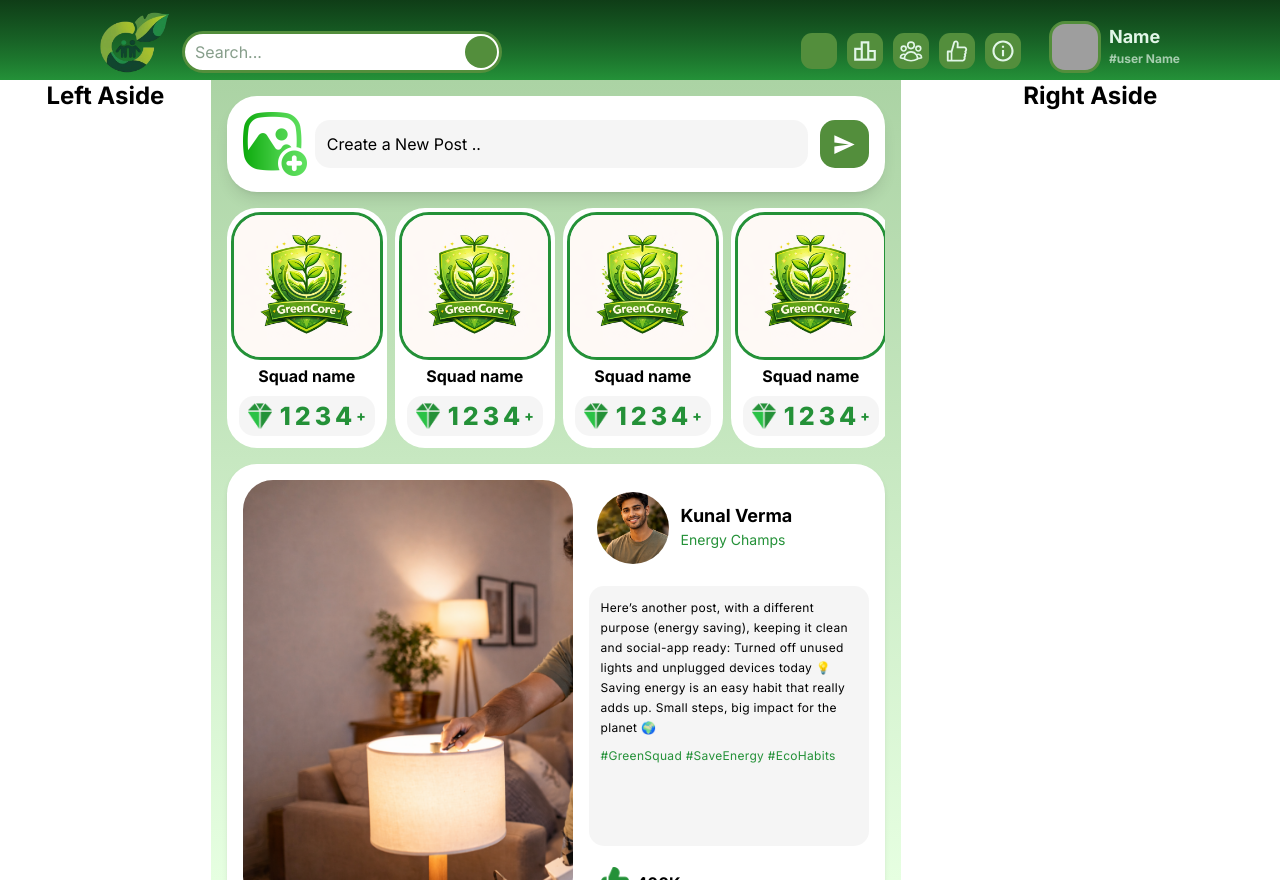
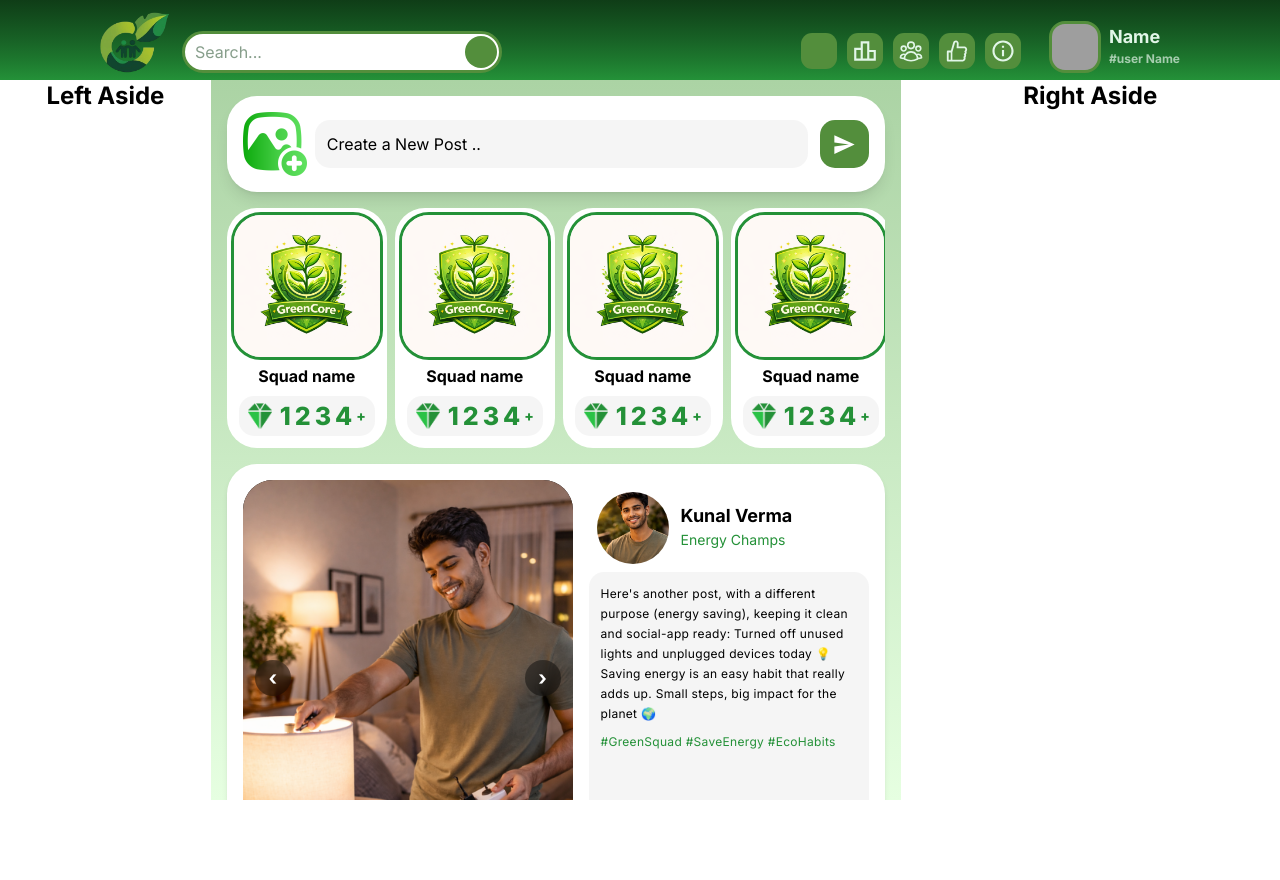
Before and after one commit to tripathy005/greenSquadApp, a React (Vite) app in the folder greenSquadApp/: page / in a window 1280 px wide. After the commit the page ends 800 px from the top, so only its background shows below. Built offline with nearby package versions, Linux system fonts and the light colour scheme; grey boxes are pictures that could not be loaded; some icons are missing.

Commit message:
feat: Update navbar z-index and enhance post card component with image slider

```diff
--- a/greenSquadApp/src/components/navbar.jsx
+++ b/greenSquadApp/src/components/navbar.jsx
@@ -12,7 +12,7 @@ import NavOfWeb from '../components/navOfWeb.jsx'
 export default function navbar() {
   return (
     <>
-      <div className='h-23 md:h-20 w-full px-3  md:px-10 lg:px-15 xl:px-25 py-3 flex flex-col sticky top-0 left-0  bg-[linear-gradient(to_top,#249138_0%,#1D782E_25%,#186226_50%,#134F1E_75%,#0F3D17_100%)]'>
+      <div className='h-23 md:h-20 w-full px-3  md:px-10 lg:px-15 xl:px-25 py-3 flex flex-col sticky top-0 left-0 z-30 bg-[linear-gradient(to_top,#249138_0%,#1D782E_25%,#186226_50%,#134F1E_75%,#0F3D17_100%)]'>
         <div className=" mb-2 md:mb-0  flex md:items-end text-[#E2F6E8]  ">
 
           <img src={Logo} alt="Green Squad" className='w-9 md:w-17.5 h-8 md:h-15.25 mr-auto md:mr-3  ' />
--- a/greenSquadApp/src/components/posts.jsx
+++ b/greenSquadApp/src/components/posts.jsx
@@ -7,6 +7,12 @@ const posts = () => {
     <PostCard />
     <PostCard />
     <PostCard />
+    <PostCard />
+    <PostCard />
+    <PostCard />
+    <PostCard />
+    <PostCard />
+    <PostCard />
 
     </>
   )
--- a/greenSquadApp/src/components/postsCard.jsx
+++ b/greenSquadApp/src/components/postsCard.jsx
@@ -1,55 +1,422 @@
-import React, { useState } from 'react'
-import post from '../assets/post/post3.png'
+// import React, { useState } from 'react'
+// import post from '../assets/post/post3.png'
 
-import dp from '../assets/dp/Kunal Verma.png'
-import likeIcon from '../assets/icon/like.png'
-import dislikeIcon from '../assets/icon/dislike.png'
+// import dp from '../assets/dp/Kunal Verma.png'
+// import likeIcon from '../assets/icon/like.png'
+// import dislikeIcon from '../assets/icon/dislike.png'
+
+// export default function Posts() {
+
+//   //for like icon
+//   const [isLiked, setIsLiked] = useState(false);
+
+//   const handleToggleLike = () => {
+//     setIsLiked(!isLiked);
+//   };
+
+//   return (
+//     <>
+//         <div className='w-full h-auto flex flex-col lg:flex-row gap-4 bg-white rounded-[15px] md:rounded-[30px] shadow-md p-2 md:p-4 mt-2 md:mt-4'>
+//           <div style={{ backgroundImage: `url(${post})` }} className='h-70 md:h-106.75 w-full lg:w-123 rounded-[15px] md:rounded-[30px] bg-cover min-h-55'>
+//           </div>
+
+//           <div className='flex flex-1 flex-col justify-between md:my-3'>
+//             <div className='flex items-center justify-between'>
+//               <div className='flex items-center  ml-2'>
+//                 <div style={{ backgroundImage: `url(${dp})` }} className='h-12 w-12 md:h-18 md:w-18  bg-cover rounded-full'></div>
+//                 <div className='ml-1 md:ml-3 mb-1 flex flex-col items-start justify-center'>
+//                   <p className='font-bold text-[13px] md:text-[18px]'>Kunal Verma</p>
+//                   <p className='text-[#249138] text-[9px] md:text-[14px]'>{"Energy Champs"}</p>
+//                 </div>
+//               </div>
+//               <div className='mr-4 flex  gap-2 items-end xl:hidden '>
+//                 <p className='font-bold text-6 md:text-lg leading-none'>400K</p>
+//                 <button onClick={handleToggleLike} className='h-6 w-6 md:h-7 md:w-7'>
+//                   <img src={isLiked ? dislikeIcon : likeIcon} alt="like toggle" />
+//                 </button>
+//               </div>
+//             </div>
+
+//             <div className='my-2 w-full lg:w-70 xl:h-65 py-1 px-2 md:p-3 text-[10px] md:text-[12px] md:leading-5 tracking-wide lg:bg-[#D9D9D944] rounded-[15px] md:overflow-auto'>
+//               <p className=' line-clamp-1 xl:line-clamp-none'>Here’s another post, with a different purpose (energy saving), keeping it clean and social-app ready: Turned off unused lights and unplugged devices today 💡Saving energy is an easy habit that really adds up. Small steps, big impact for the planet 🌍</p>
+//               <p className='text-[#249138] md:mt-2'>#GreenSquad #SaveEnergy #EcoHabits</p>
+//             </div>
+
+//             <div className='ml-3 xl:flex items-end gap-2 hidden'>
+//               <button onClick={handleToggleLike} className='h-7 w-7'>
+//                 <img src={isLiked ? dislikeIcon : likeIcon} alt="like toggle" />
+//               </button>
+//               <p className='font-bold'>400K</p>
+//             </div>
+//           </div>
+//         </div>
+//     </>
+//   )
+// }
+
+
+import React, { useState } from "react";
+
+import post1 from "../assets/post/post3.png";
+import post2 from "../assets/post/post2.png";
+
+import dp from "../assets/dp/Kunal Verma.png";
+import LikeIcon from "../assets/icon/like.png";
+import DislikeIcon from "../assets/icon/dislike.png";
+import DiamondIcon from "../assets/icon/Diamond.png";
 
 export default function Posts() {
 
-  //for like icon
+  // Like
   const [isLiked, setIsLiked] = useState(false);
+
+  // Current image
+  const [currentImage, setCurrentImage] = useState(0);
+
+  const images = [post1, post2];
 
   const handleToggleLike = () => {
     setIsLiked(!isLiked);
   };
 
+  const nextImage = () => {
+    setCurrentImage((prev) =>
+      prev === images.length - 1 ? 0 : prev + 1
+    );
+  };
+
+  const previousImage = () => {
+    setCurrentImage((prev) =>
+      prev === 0 ? images.length - 1 : prev - 1
+    );
+  };
+
   return (
-    <>
-        <div className='w-full h-auto flex flex-col lg:flex-row gap-4 bg-white rounded-[15px] md:rounded-[30px] shadow-md p-2 md:p-4 mt-2 md:mt-4'>
-          <div style={{ backgroundImage: `url(${post})` }} className='h-70 md:h-106.75 w-full lg:w-123 rounded-[15px] md:rounded-[30px] bg-cover min-h-55'>
+    <div
+      className="
+                w-full
+                h-auto
+                flex
+                flex-col
+                lg:flex-row
+                gap-4
+                bg-white
+                rounded-[15px]
+                md:rounded-[30px]
+                shadow-md
+                p-2
+                md:p-4
+                mt-2
+                md:mt-4
+            "
+    >
+
+      {/* ================= IMAGE SLIDER ================= */}
+
+
+
+      <div
+        className="
+        relative
+        w-full
+        lg:w-123
+        aspect-4/3
+        overflow-hidden
+        rounded-[15px]
+        md:rounded-[30px]
+        bg-black
+    "
+      >
+        {/* Images */}
+        <div
+          className="
+            flex
+            h-full
+            w-full
+            transition-transform
+            duration-500
+            ease-in-out
+        "
+          style={{
+            transform: `translateX(-${currentImage * 100}%)`,
+          }}
+        >
+          {images.map((image, index) => (
+            <div
+              key={index}
+              className="
+                    h-full
+                    w-full
+                    min-w-full
+                    shrink-0
+                "
+            >
+              <img
+                src={image}
+                alt={`Post ${index + 1}`}
+                className="
+                        h-full
+                        w-full
+                        object-cover
+                    "
+              />
+            </div>
+          ))}
+        </div>
+
+        {/* Previous */}
+        {images.length > 1 && (
+          <button
+            type="button"
+            onClick={previousImage}
+            className="
+                absolute
+                left-3
+                top-1/2
+                -translate-y-1/2
+                z-10
+                flex
+                h-9
+                w-9
+                items-center
+                justify-center
+                rounded-full
+                bg-black/40
+                text-xl
+                font-bold
+                text-white
+                backdrop-blur-sm
+                transition
+                hover:bg-black/60
+            "
+          >
+            ‹
+          </button>
+        )}
+
+        {/* Next */}
+        {images.length > 1 && (
+          <button
+            type="button"
+            onClick={nextImage}
+            className="
+                absolute
+                right-3
+                top-1/2
+                -translate-y-1/2
+                z-10
+                flex
+                h-9
+                w-9
+                items-center
+                justify-center
+                rounded-full
+                bg-black/40
+                text-xl
+                font-bold
+                text-white
+                backdrop-blur-sm
+                transition
+                hover:bg-black/60
+            "
+          >
+            ›
+          </button>
+        )}
+
+        {/* Dots */}
+        <div
+          className="
+            absolute
+            bottom-3
+            left-1/2
+            z-10
+            flex
+            -translate-x-1/2
+            gap-2
+        "
+        >
+          {images.map((_, index) => (
+            <button
+              key={index}
+              type="button"
+              onClick={() => setCurrentImage(index)}
+              className={`
+                    h-2
+                    rounded-full
+                    transition-all
+                    ${currentImage === index
+                  ? "w-5 bg-white"
+                  : "w-2 bg-white/50"
+                }
+                `}
+            />
+          ))}
+        </div>
+      </div>
+
+
+      {/* ================= POST DETAILS ================= */}
+
+      <div className="flex flex-1 flex-col justify-between md:my-3">
+
+        {/* User */}
+
+        <div className="flex items-center justify-between">
+
+          <div className="ml-2 flex items-center">
+
+            <div
+              style={{
+                backgroundImage: `url(${dp})`,
+              }}
+              className="
+                                h-12
+                                w-12
+                                rounded-full
+                                bg-cover
+                                md:h-18
+                                md:w-18
+                            "
+            />
+
+            <div
+              className="
+                                ml-1
+                                mb-1
+                                flex
+                                flex-col
+                                items-start
+                                justify-center
+                                md:ml-3
+                            "
+            >
+
+              <p className="text-[13px] font-bold md:text-[18px]">
+                Kunal Verma
+              </p>
+
+              <p className="text-[9px] text-[#249138] md:text-[14px]">
+                Energy Champs
+              </p>
+
+            </div>
+
           </div>
 
-          <div className='flex flex-1 flex-col justify-between md:my-3'>
-            <div className='flex items-center justify-between'>
-              <div className='flex items-center  ml-2'>
-                <div style={{ backgroundImage: `url(${dp})` }} className='h-12 w-12 md:h-18 md:w-18  bg-cover rounded-full'></div>
-                <div className='ml-1 md:ml-3 mb-1 flex flex-col items-start justify-center'>
-                  <p className='font-bold text-[13px] md:text-[18px]'>Kunal Verma</p>
-                  <p className='text-[#249138] text-[9px] md:text-[14px]'>{"Energy Champs"}</p>
-                </div>
-              </div>
-              <div className='mr-4 flex  gap-2 items-end xl:hidden '>
-                <p className='font-bold text-6 md:text-lg leading-none'>400K</p>
-                <button onClick={handleToggleLike} className='h-6 w-6 md:h-7 md:w-7'>
-                  <img src={isLiked ? dislikeIcon : likeIcon} alt="like toggle" />
-                </button>
-              </div>
+
+          {/* Mobile Like & credit points */}
+
+          <div className="flex items-center lg:hidden">
+            <div className="mr-4 flex items-end gap-2 ">
+
+              <p className="text-6 font-bold leading-none md:text-[14px]">
+                400K
+              </p>
+
+              <img
+                src={DiamondIcon}
+                alt="credit points"
+                className="h-5 w-5 md:h-6 md:w-6"
+              />
+
             </div>
 
-            <div className='my-2 w-full lg:w-70 xl:h-65 py-1 px-2 md:p-3 text-[10px] md:text-[12px] md:leading-5 tracking-wide lg:bg-[#D9D9D944] rounded-[15px] md:overflow-auto'>
-              <p className=' line-clamp-1 xl:line-clamp-none'>Here’s another post, with a different purpose (energy saving), keeping it clean and social-app ready: Turned off unused lights and unplugged devices today 💡Saving energy is an easy habit that really adds up. Small steps, big impact for the planet 🌍</p>
-              <p className='text-[#249138] md:mt-2'>#GreenSquad #SaveEnergy #EcoHabits</p>
+            <div className="mr-4 flex items-end gap-2">
+
+              <p className="text-6 font-bold leading-none md:text-[14px]">
+                400K
+              </p>
+
+              <button
+                onClick={handleToggleLike}
+                className="h-5 w-5 md:h-6 md:w-6"
+              >
+                <img
+                  src={isLiked ? DislikeIcon : LikeIcon}
+                  alt="like toggle"
+                />
+              </button>
+
             </div>
 
-            <div className='ml-3 xl:flex items-end gap-2 hidden'>
-              <button onClick={handleToggleLike} className='h-7 w-7'>
-                <img src={isLiked ? dislikeIcon : likeIcon} alt="like toggle" />
-              </button>
-              <p className='font-bold'>400K</p>
-            </div>
+          </div>
+
+        </div>
+
+
+
+        {/* Description */}
+
+        <div
+          className="
+                        my-2
+                        w-full
+                        rounded-[15px]
+                        px-2
+                        py-1
+                        text-[10px]
+                        tracking-wide
+                        md:p-3
+                        md:text-[12px]
+                        md:leading-5
+                        lg:w-70
+                        lg:bg-[#D9D9D944]
+                        xl:h-65
+                        md:overflow-auto
+                    "
+        >
+
+          <p className="line-clamp-1 xl:line-clamp-none">
+            Here's another post, with a different purpose
+            (energy saving), keeping it clean and social-app
+            ready: Turned off unused lights and unplugged
+            devices today 💡 Saving energy is an easy habit
+            that really adds up. Small steps, big impact for
+            the planet 🌍
+          </p>
+
+          <p className="mt-2 text-[#249138]">
+            #GreenSquad #SaveEnergy #EcoHabits
+          </p>
+
+        </div>
+
+
+        {/* Desktop Like & credit points */}
+
+        <div className="hidden lg:flex lg:items-end lg:gap-2 ">
+          <div className="ml-3 items-end gap-2 flex ">
+
+            <button
+              onClick={handleToggleLike}
+              className="h-6 w-5"
+            >
+              <img
+                src={isLiked ? DislikeIcon : LikeIcon}
+                alt="like toggle"
+              />
+            </button>
+
+            <p className="font-bold text-[14px] ">
+              400K
+            </p>
+
+          </div>
+          <div className="ml-3  items-end gap-2 flex ">
+
+            <img src={DiamondIcon} alt="credit points" className=" h-5 w-5 " />
+
+            <p className="font-bold text-[14px] ">
+              400K
+            </p>
+
           </div>
         </div>
-    </>
-  )
+
+
+      </div>
+
+    </div>
+  );
 }
--- a/greenSquadApp/src/pages/homepage.jsx
+++ b/greenSquadApp/src/pages/homepage.jsx
@@ -12,7 +12,7 @@ const HomePage = () => {
       <Navbar />
       <div className='flex w-full'>
         <LAside />
-        <div className='w-screen md:w-full h-screen p-2 md:p-3 xl:p-4
+        <div className=' w-screen md:w-full h-auto lg:h-[90vh]  p-2 md:p-3 xl:p-4
         overflow-y-auto
         [&::-webkit-scrollbar]:w-2
         [&::-webkit-scrollbar-track]:my-1
--- a/greenSquadApp/src/pages/leaderboardpage.jsx
+++ b/greenSquadApp/src/pages/leaderboardpage.jsx
@@ -14,7 +14,7 @@ const leaderboard = () => {
   return (
     <>
       <Navbar />
-      <div className='w-full h-auto lg:h-[91vh]  p-2 md:p-3 xl:p-4 flex flex-col lg:flex-row justify-between overflow-y-auto [&::-webkit-scrollbar]:w-2 [&::-webkit-scrollbar-track]:my-1 [&::-webkit-scrollbar-track]:bg-[#D9D9D9] [&::-webkit-scrollbar-thumb]:bg-[#249138]/60 [&::-webkit-scrollbar-thumb]:rounded-full [&::-webkit-scrollbar-track]:rounded-full bg-[linear-gradient(to_top,#E6FFE1_0%,#ABD3A4_100%)]'>
+      <div className='w-full h-auto lg:h-[90vh]  p-2 md:p-3 xl:p-4 flex flex-col lg:flex-row justify-between overflow-y-auto [&::-webkit-scrollbar]:w-2 [&::-webkit-scrollbar-track]:my-1 [&::-webkit-scrollbar-track]:bg-[#D9D9D9] [&::-webkit-scrollbar-thumb]:bg-[#249138]/60 [&::-webkit-scrollbar-thumb]:rounded-full [&::-webkit-scrollbar-track]:rounded-full bg-[linear-gradient(to_top,#E6FFE1_0%,#ABD3A4_100%)]'>
         <div className=' w-full lg:w-[43%] '>
 
           <div className=' h-13 md:h-26.25 w-full bg-white rounded-[15px] md:rounded-[30px] flex items-center justify-center '>
```
Also changed, not shown: greenSquadApp/src/assets/icon/like.png.
